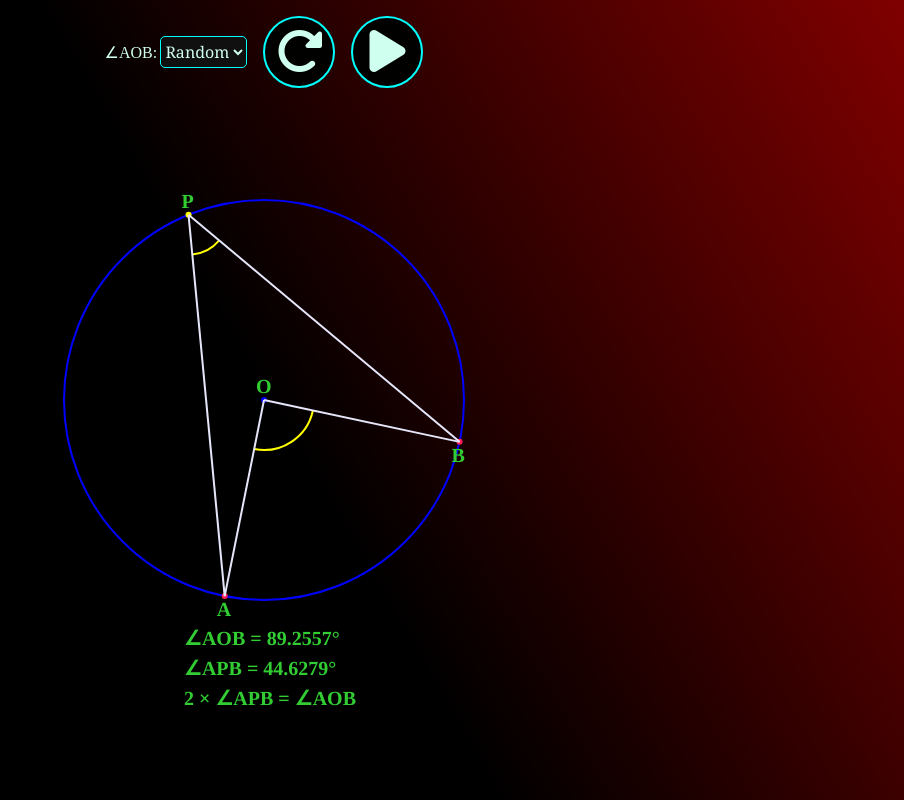
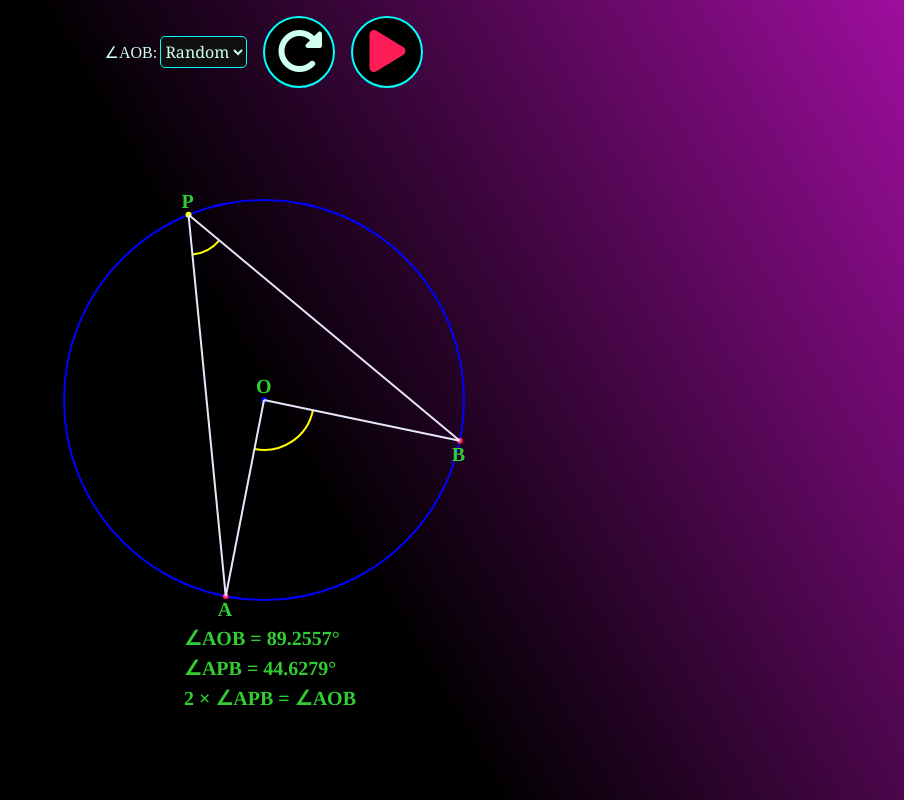
Before and after one commit to dnstha/ds, a plain HTML site: page Circle Animation/circle.html in a window 1280 px wide. Both pictures are taken after a click on the button 763 px from the left and 52 px from the top of the page. Shown: the whole page, without its empty margins (376-1280 px from the left). Drawn offline with Linux system fonts and the light colour scheme.

Commit message:
Button design improved and angle options added to circle animation

```diff
--- a/Circle Animation/angle.js
+++ b/Circle Animation/angle.js
@@ -17,6 +17,11 @@ window.addEventListener('resize', function() {
 
 document.getElementById("plps").addEventListener('click', function(){ // instead you can write window.eventListener
     pp = !(pp);
+    if(pp == false) {
+        document.getElementById("plps").style.color = colors[2];
+    }else{
+        document.getElementById("plps").style.color = '#cfffee';
+    }
 });
 
 document.getElementById("reset").addEventListener('click', function(){ // instead you can write window.eventListener
@@ -202,7 +207,7 @@ init = () =>{
     radius = 200;
     if(optAngle === 0) {
         for(let i = 0; i<2; i++) {
-            fixed.push(new locus(Math.PI * (Math.random() + Math.PI/1800)));
+            fixed.push(new locus(Math.PI * Math.random()));
             /*
             The bug was due to x position of first point on extreme right side which
             didn't allow the point B to spawn. This problem is solved by restricting
@@ -231,10 +236,10 @@ init = () =>{
             }
         }
     }
-    p = new locus(2 * Math.PI * (Math.random()));
+    p = new locus(2 * Math.PI * Math.random());
     if(((p.x > fixed[0].x && p.x < fixed[1].x) && (p.y > fixed[0].y || p.y > fixed[1].y)) || (getDist(p.x, p.y, fixed[0].x, fixed[0].y) < 5 || getDist(p.x, p.y, fixed[1].x, fixed[1].y) < 5)) {
         for(let i = 0; i<1; i++) {
-            p = new locus(2 * Math.PI * (Math.random() + Math.PI/1800));
+            p = new locus(2 * Math.PI * Math.random());
             if(((p.x > fixed[0].x && p.x < fixed[1].x) && (p.y > fixed[0].y || p.y > fixed[1].y)) || (getDist(p.x, p.y, fixed[0].x, fixed[0].y) < 5 || getDist(p.x, p.y, fixed[1].x, fixed[1].y) < 5)){
                 i = -1;
             }
@@ -248,6 +253,7 @@ init = () =>{
     AOB = deg(Math.acos(dotProduct(VOA.x, VOA.y, VOB.x, VOB.y)/(radius*radius)));
     AOB = Math.round(AOB * 10000)/10000;
     pp = true;
+    document.getElementById("plps").style.color = "#cfffee";
 }
 
 function animate(){
--- a/Circle Animation/circle.html
+++ b/Circle Animation/circle.html
@@ -10,7 +10,7 @@
                 margin: 0;
             }
             canvas{
-                background: linear-gradient(60deg, black, black, maroon);
+                background: linear-gradient(60deg, black, black, #9e0e9e);
                 position: absolute;
                 z-index: -1;
             }
@@ -68,9 +68,11 @@
                 <option value="0" selected>Random</option>
                 <option value="15">15&deg;</option>
                 <option value="30">30&deg;</option>
+                <option value="45">45&deg;</option>
                 <option value="60">60&deg;</option>
                 <option value="90">90&deg;</option>
                 <option value="120">120&deg;</option>
+                <option value="135">135&deg;</option>
                 <option value="150">150&deg;</option>
                 <option value="180">180&deg;</option>
            </select>
```
